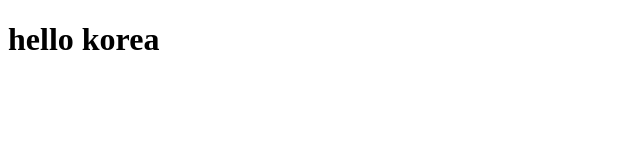
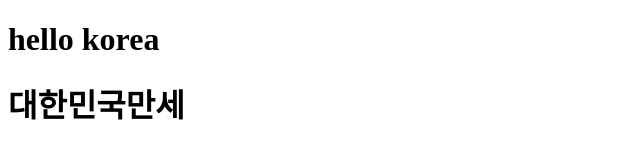
Before and after one commit to kimdyg/hello-views, a plain HTML site: page korea/index.html in a window 1280 px wide. Shown: the whole page, without its empty margins (0-640 px from the left). Drawn offline with Linux system fonts and the light colour scheme.

Commit message:
korea 폴더 생성

```diff
--- a/korea/index.html
+++ b/korea/index.html
@@ -8,5 +8,6 @@
 </head>
 <body>
     <h1>hello korea</h1>
+    <h1>대한민국만세</h1>
 </body>
 </html>
```
